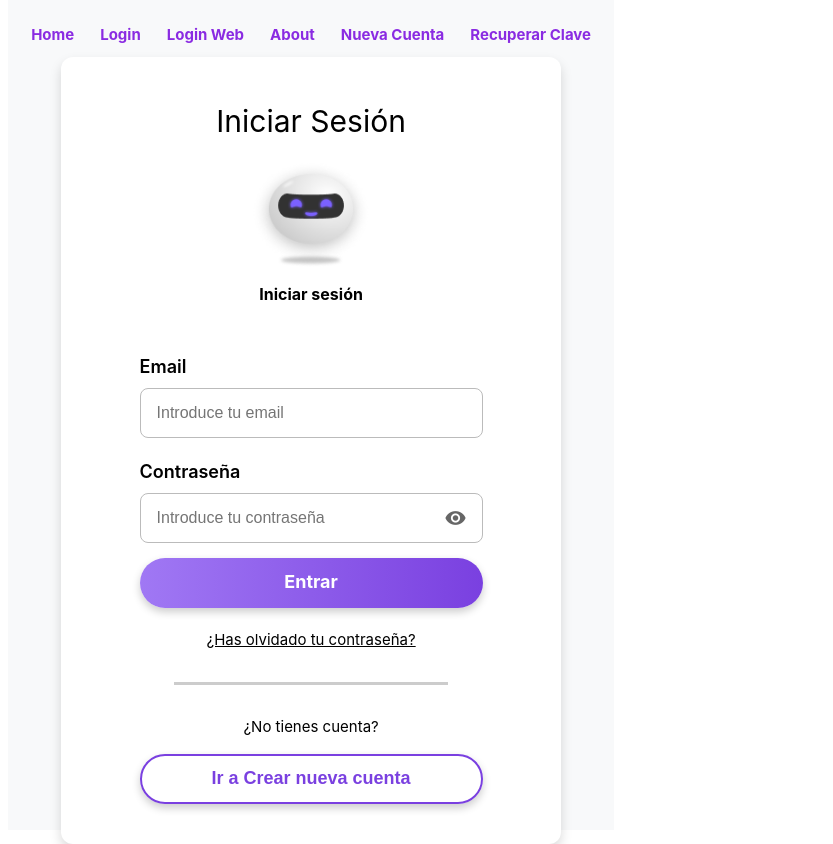
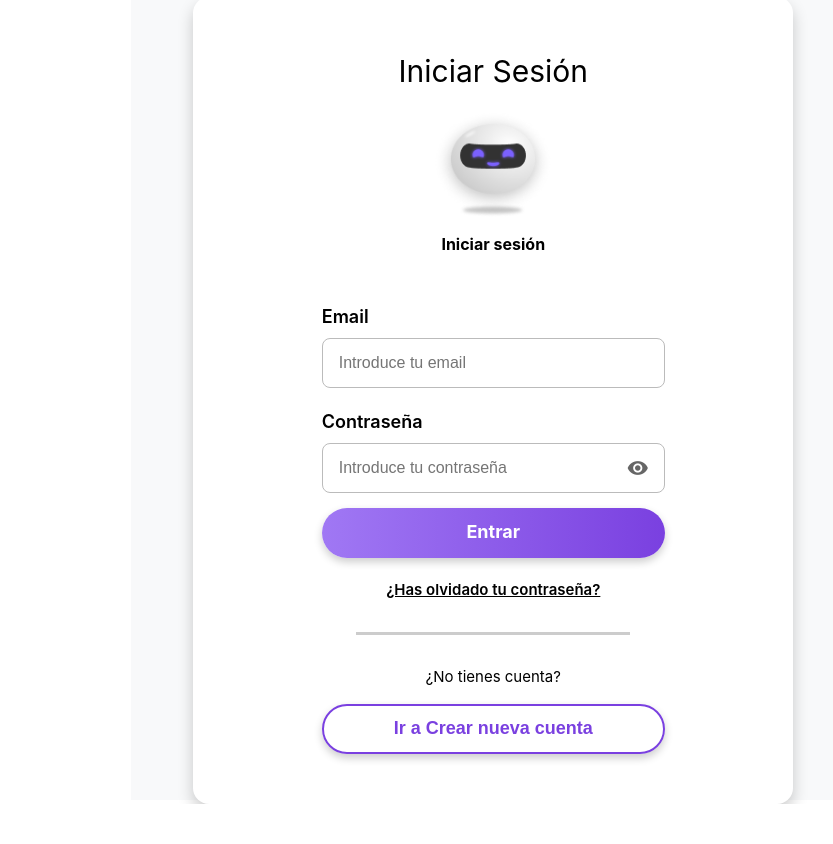
Before and after one commit to CarlosAlberto19/PRACTICAS_ACCESSROBOT, a Vue app: page /crear-cuenta in a window 1280 px wide. Shown: the whole page, without its empty margins (26-859 px from the left). After the commit the page ends 804 px from the top, so only its background shows below. Built offline with nearby package versions, Linux system fonts and the light colour scheme.

Commit message:
eliminado nava

```diff
--- a/src/views/LoginViewCrearNuevaCuenta.vue
+++ b/src/views/LoginViewCrearNuevaCuenta.vue
@@ -221,6 +221,17 @@ function irACrearCuenta() {
 function irARecuperarContrasena() {
   router.push("/recuperar-clave");
 }
+
+import { onMounted } from "vue";
+
+onMounted(() => {
+  const header = document.querySelector("header");
+  if (header) {
+    header.style.display = "none";
+  }
+});
+
+
 </script>
 
 
@@ -230,23 +241,24 @@ function irARecuperarContrasena() {
   display: flex;
   justify-content: center;
   align-items: center;
-  height: 95vh;
-  width: 100%;
+  height: 100vh;  /* 🔹 Lo hacemos más alto */
+  width: 150%;
   background-color: #f8f9fa;
+  padding: 40px 20px; /* 🔹 Agregamos padding para evitar que quede pegado a los bordes */
 }
 
-/* ✅ Se mantiene sin cambios */
 .caja-formulario {
   display: flex;
   flex-direction: column;
   align-items: center;
-  width: 95%;
-  max-width: 500px;
+  width: 100%; /* 🔹 Ocupará todo el ancho disponible */
+  max-width: 600px; /* 🔹 Aumentamos el tamaño del formulario */
   background: white;
-  padding: 40px;
-  border-radius: 12px;
-  box-shadow: 0 6px 12px rgba(0, 0, 0, 0.15);
+  padding: 50px; /* 🔹 Más espacio interno */
+  border-radius: 16px; /* 🔹 Bordes más redondeados */
+  box-shadow: 0 8px 16px rgba(0, 0, 0, 0.2); /* 🔹 Sombra más pronunciada */
 }
+
 
 /* ✅ Títulos */
 .subtitulo {
@@ -328,11 +340,21 @@ function irARecuperarContrasena() {
   margin-bottom: 15px !important;
 }
 
-.texto-olvido {
+::v-deep(.texto-olvido strong) {
+  display: block; /* 🔹 O inline-block */
   text-decoration: underline;
   margin-top: 20px !important;
   cursor: pointer;
   text-align: center;
+  font-weight: 600 !important;
+  color: inherit !important;
 }
 
+::v-deep(header[data-v-7a7a37b1]) {
+  display: none !important;
+}
+
+
+
+
 </style>
```
